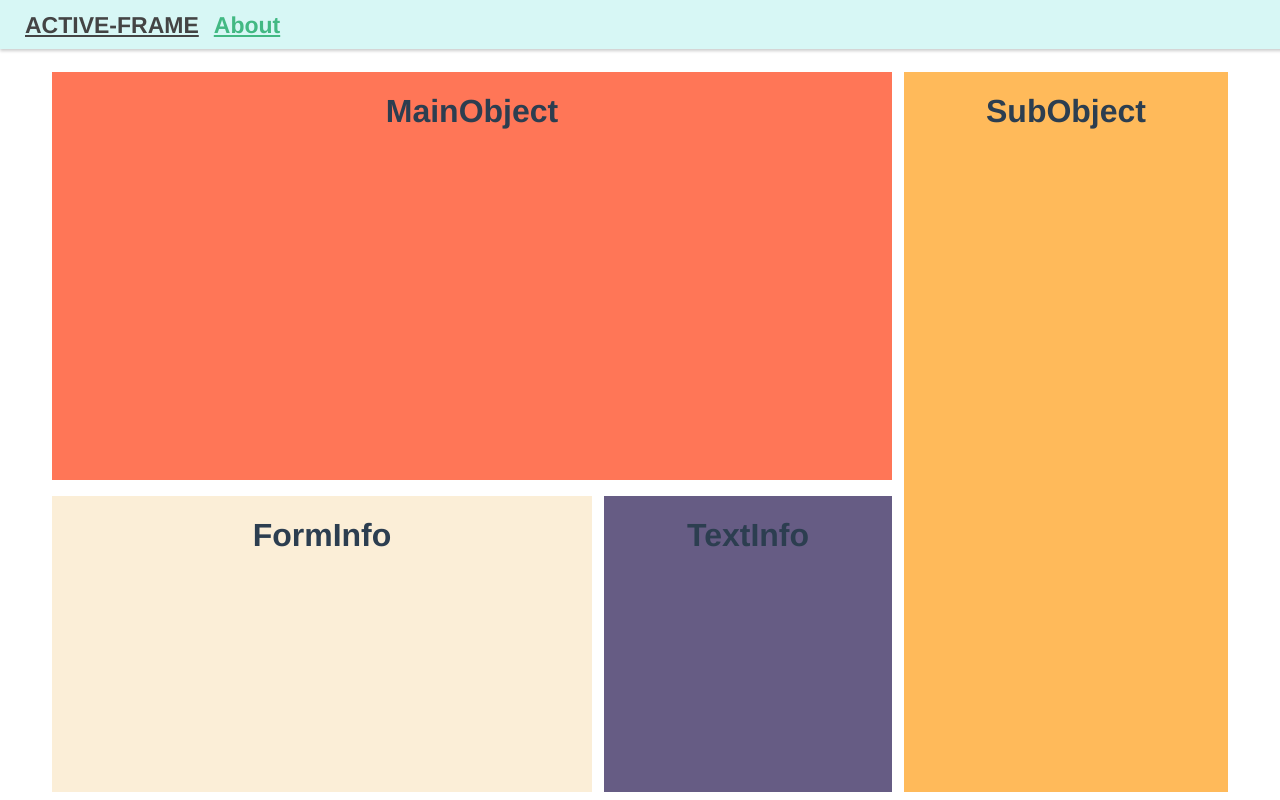
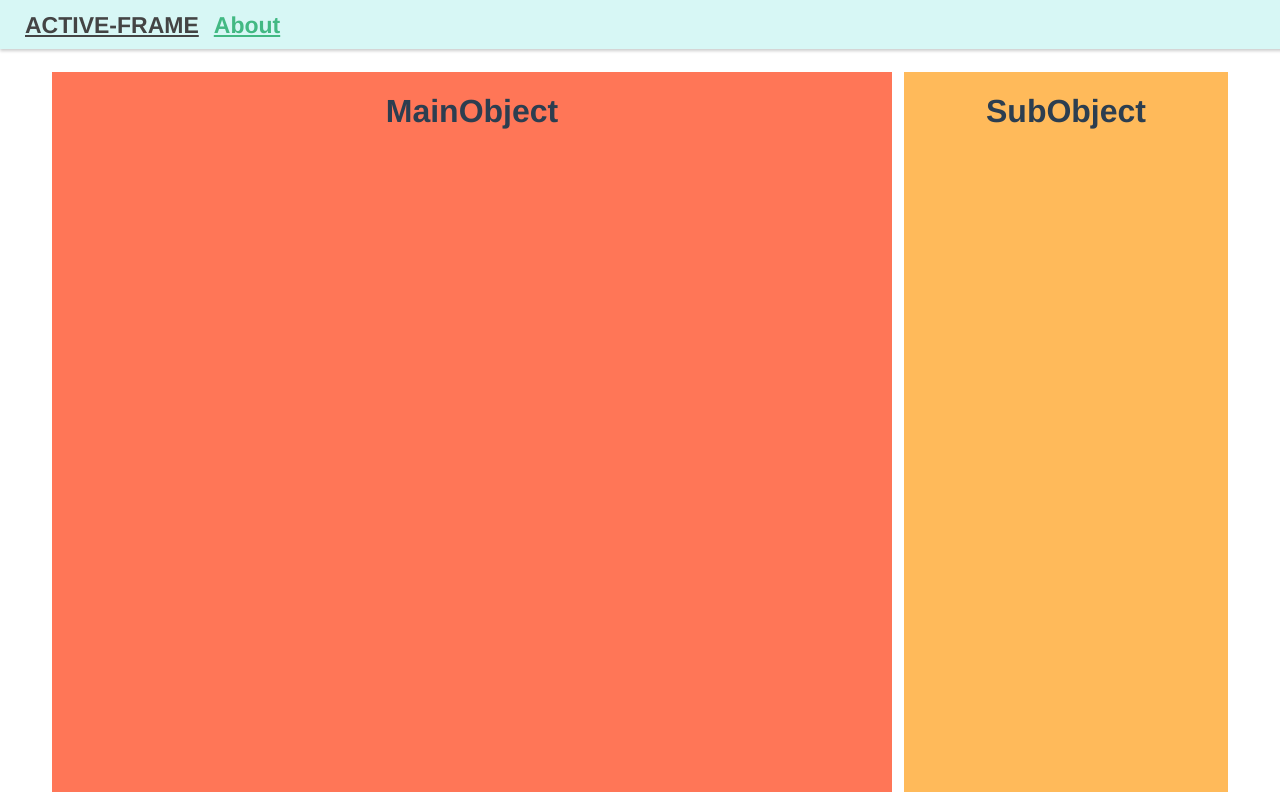
Before and after one commit to nari19/vue-prototype, a Vue app: page /about in a window 1280 px wide. Built offline with nearby package versions, Linux system fonts and the light colour scheme.

Commit message:
menu.vue

```diff
--- a/src/components/mainObject/about.vue
+++ b/src/components/mainObject/about.vue
@@ -15,5 +15,8 @@ export default {
 
 <!-- Add "scoped" attribute to limit CSS to this component only -->
 <style scoped lang="scss">
-  @import "./style.scss";
+@import "./style.scss";
+.mainObject {
+  height: 90%;
+}
 </style>
--- a/src/components/menu.vue
+++ b/src/components/menu.vue
@@ -12,18 +12,11 @@
 
 <script>
 export default {
-  data(){
- 　  return {
-   　   isActive:false
-   　};
-　},
-  computed: {
-    sideMenu: function() {
-      if(isActive == false) {
-
-      }
-    }
-  }
+data(){
+　  return {
+  　   isActive:false
+  　};
+　}
 }
 </script>
 
--- a/src/views/About.vue
+++ b/src/views/About.vue
@@ -2,8 +2,6 @@
   <div class="about">
     <MainObject msg="MainObject"/>
     <SubObject msg="SubObject"/>
-    <FormInfo msg="FormInfo"/>
-    <TextInfo msg="TextInfo"/>
   </div>
 </template>
 
```
